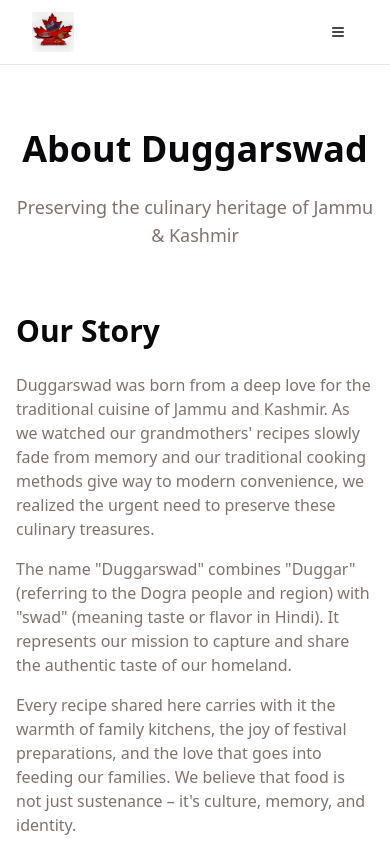
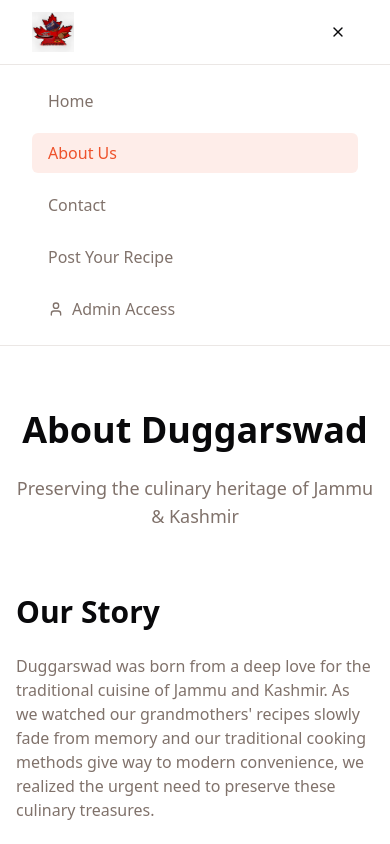
Before and after one commit to aryaan022/Duggarswad, a React (Vite) app: page /about in a window 390 px wide. Both pictures are taken after a click on the button 338 px from the left and 32 px from the top of the page. Shown: the top 844 px of the page. Built offline with nearby package versions, Linux system fonts and the light colour scheme.

Commit message:
Update Header.tsx
Added the Responsive Desing for the navbar for mobile devices

```diff
--- a/src/components/Header.tsx
+++ b/src/components/Header.tsx
@@ -1,9 +1,11 @@
+import { useState } from "react";
 import { Button } from "@/components/ui/button";
-import { Menu, User } from "lucide-react";
+import { Menu, User, X } from "lucide-react";
 import { Link, useLocation } from "react-router-dom";
 
 export const Header = () => {
   const location = useLocation();
+  const [isMobileMenuOpen, setIsMobileMenuOpen] = useState(false);
 
   return (
     <header className="sticky top-0 z-50 w-full border-b bg-background/95 backdrop-blur supports-[backdrop-filter]:bg-background/60">
@@ -30,11 +32,70 @@ export const Header = () => {
               <span>Admin Access</span>
             </Button>
           </Link>
-          <Button variant="ghost" size="icon" className="md:hidden">
-            <Menu className="h-4 w-4" />
+          <Button
+            variant="ghost"
+            size="icon"
+            className="md:hidden"
+            onClick={() => setIsMobileMenuOpen(!isMobileMenuOpen)}
+          >
+            {isMobileMenuOpen ? <X className="h-4 w-4" /> : <Menu className="h-4 w-4" />}
           </Button>
         </div>
       </div>
+
+      {/* Mobile Navigation Menu */}
+      {isMobileMenuOpen && (
+        <div className="md:hidden border-t bg-background/95 backdrop-blur supports-[backdrop-filter]:bg-background/60">
+          <div className="container py-4 space-y-3">
+            <Link
+              to="/"
+              className={`block px-4 py-2 rounded-md transition-colors ${
+                location.pathname === "/" ? "bg-primary/10 text-primary" : "hover:bg-muted text-muted-foreground"
+              }`}
+              onClick={() => setIsMobileMenuOpen(false)}
+            >
+              Home
+            </Link>
+            <Link
+              to="/about"
+              className={`block px-4 py-2 rounded-md transition-colors ${
+                location.pathname === "/about" ? "bg-primary/10 text-primary" : "hover:bg-muted text-muted-foreground"
+              }`}
+              onClick={() => setIsMobileMenuOpen(false)}
+            >
+              About Us
+            </Link>
+            <Link
+              to="/contact"
+              className={`block px-4 py-2 rounded-md transition-colors ${
+                location.pathname === "/contact" ? "bg-primary/10 text-primary" : "hover:bg-muted text-muted-foreground"
+              }`}
+              onClick={() => setIsMobileMenuOpen(false)}
+            >
+              Contact
+            </Link>
+            <Link
+              to="/post-recipe"
+              className={`block px-4 py-2 rounded-md transition-colors ${
+                location.pathname === "/post-recipe" ? "bg-primary/10 text-primary" : "hover:bg-muted text-muted-foreground"
+              }`}
+              onClick={() => setIsMobileMenuOpen(false)}
+            >
+              Post Your Recipe
+            </Link>
+            <Link
+              to="/admin/login"
+              className="block px-4 py-2 rounded-md transition-colors hover:bg-muted text-muted-foreground"
+              onClick={() => setIsMobileMenuOpen(false)}
+            >
+              <div className="flex items-center space-x-2">
+                <User className="h-4 w-4" />
+                <span>Admin Access</span>
+              </div>
+            </Link>
+          </div>
+        </div>
+      )}
     </header>
   );
 };
```
